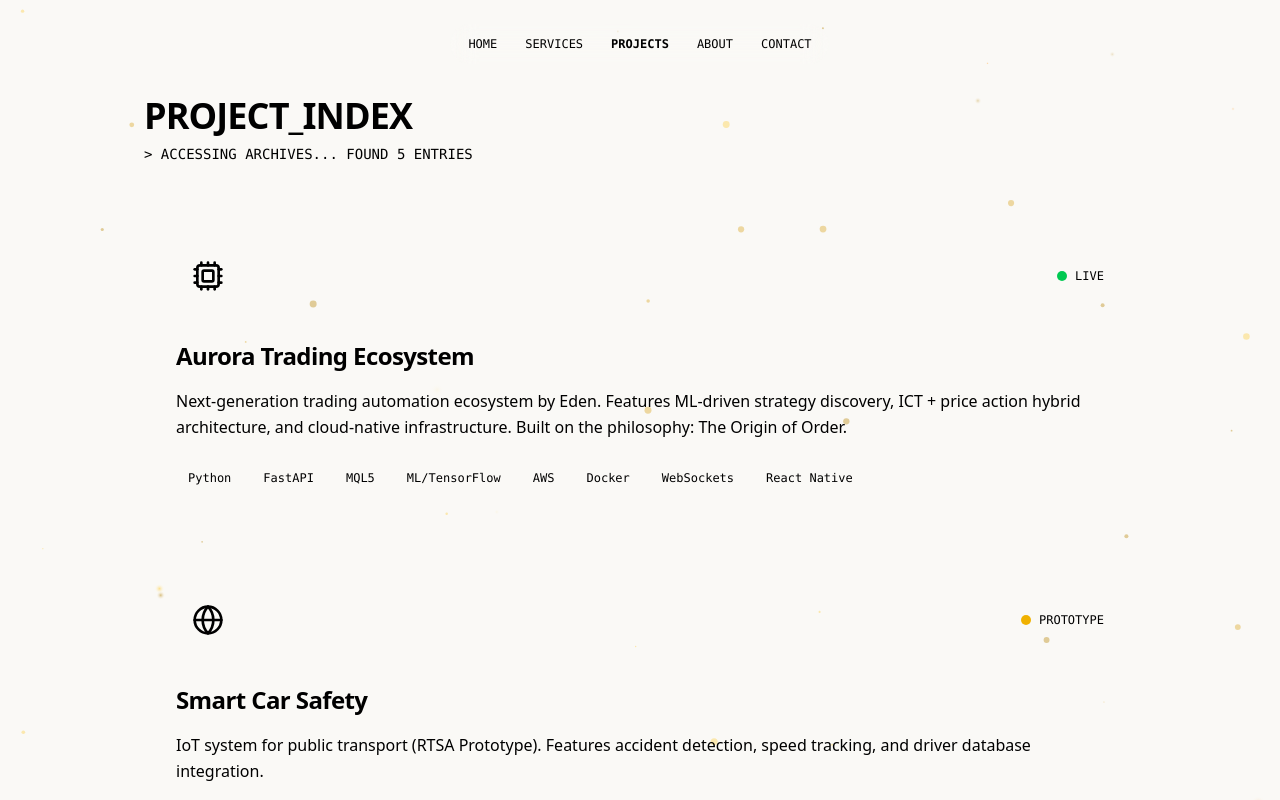
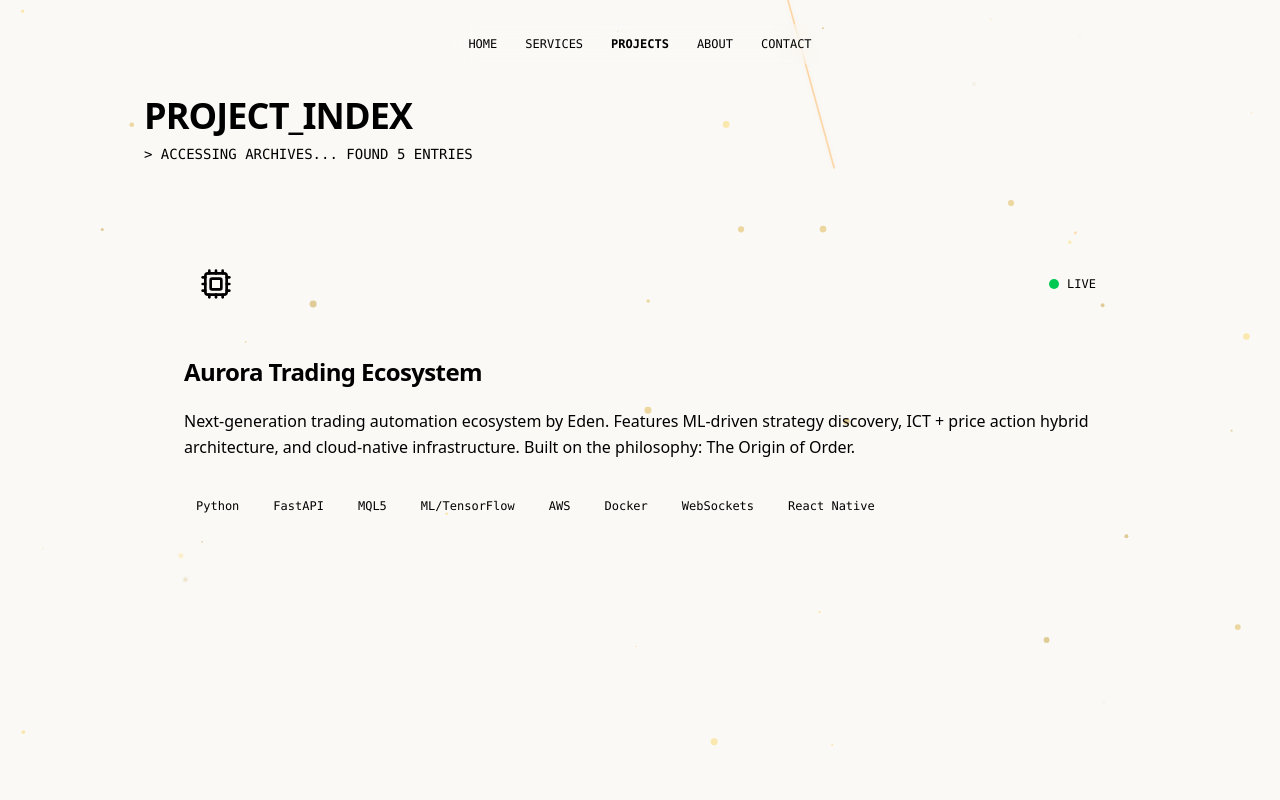
Before and after one commit to joseph0ngandu-ui/Portfolio, a Next.js app: page /projects in a window 1280 px wide. Shown: the top 800 px of the page. Built offline with nearby package versions, Linux system fonts and the light colour scheme.

Commit message:
refactor: Adjust project card layout by modifying spacing, padding, and minimum height.

```diff
--- a/app/projects/page.tsx
+++ b/app/projects/page.tsx
@@ -76,7 +76,7 @@ export default function Projects() {
                     &gt; ACCESSING ARCHIVES... FOUND {projects.length} ENTRIES
                 </p>
 
-                <div className="grid grid-cols-1 md:grid-cols-2 gap-8">
+                <div className="grid grid-cols-1 md:grid-cols-2 gap-6">
                     {projects.map((project, index) => (
                         <motion.div
                             key={index}
@@ -84,11 +84,12 @@ export default function Projects() {
                             whileInView={{ opacity: 1, y: 0 }}
                             viewport={{ once: true, margin: "-50px" }}
                             transition={{ duration: 0.6, delay: index * 0.1 }}
+                            className="min-h-[520px]"
                         >
                             <Link href={project.link} className="block h-full">
-                                <BentoCard className="h-full group cursor-pointer hover:border-[var(--color-accent-primary)]/50 p-8">
+                                <BentoCard className="h-full group cursor-pointer hover:border-[var(--color-accent-primary)]/50 p-10">
                                     <div className="flex flex-col h-full">
-                                        <div className="flex items-center justify-between mb-8">
+                                        <div className="flex items-center justify-between mb-10">
                                             <div className="p-4 rounded-xl bg-[var(--color-background)] text-[var(--color-accent-primary)]">
                                                 <project.icon className="w-8 h-8" />
                                             </div>
@@ -98,14 +99,14 @@ export default function Projects() {
                                             </div>
                                         </div>
 
-                                        <h3 className="text-2xl font-bold tracking-tight text-[var(--color-text-primary)] mb-4 group-hover:text-[var(--color-accent-primary)] transition-colors">
+                                        <h3 className="text-2xl font-bold tracking-tight text-[var(--color-text-primary)] mb-5 group-hover:text-[var(--color-accent-primary)] transition-colors">
                                             {project.title}
                                         </h3>
-                                        <p className="text-base text-[var(--color-text-secondary)] mb-6 flex-grow leading-relaxed">
+                                        <p className="text-base text-[var(--color-text-secondary)] mb-8 flex-grow leading-relaxed">
                                             {project.description}
                                         </p>
 
-                                        <div className="flex flex-wrap gap-2 mt-auto">
+                                        <div className="flex flex-wrap gap-2.5 mt-auto">
                                             {project.stack.map((tech, i) => (
                                                 <span key={i} className="px-3 py-1.5 text-xs font-mono rounded bg-[var(--color-background)] text-[var(--color-text-secondary)] border border-[var(--color-border)]">
                                                     {tech}
```
